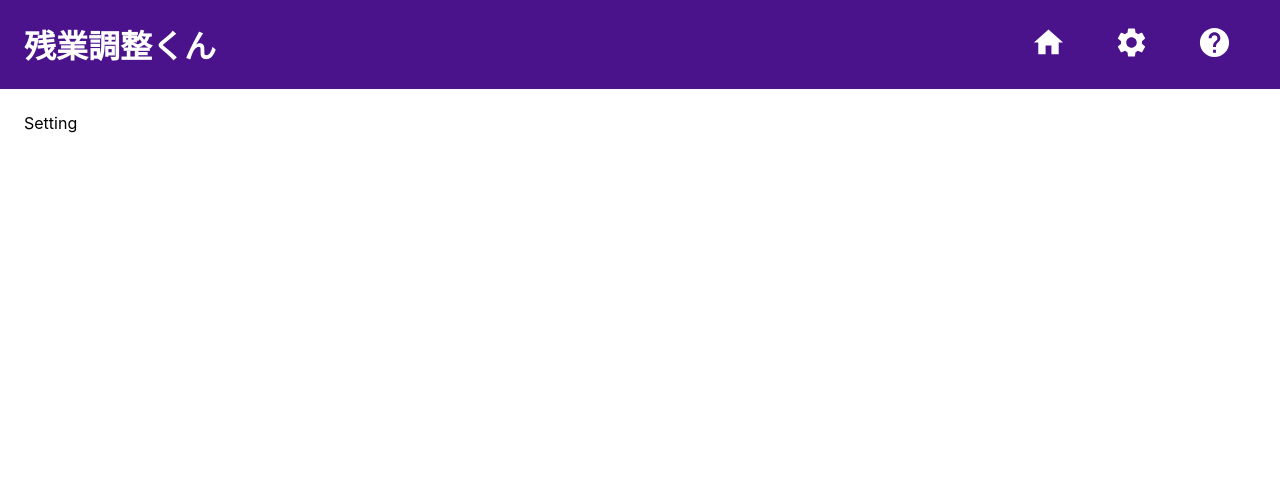
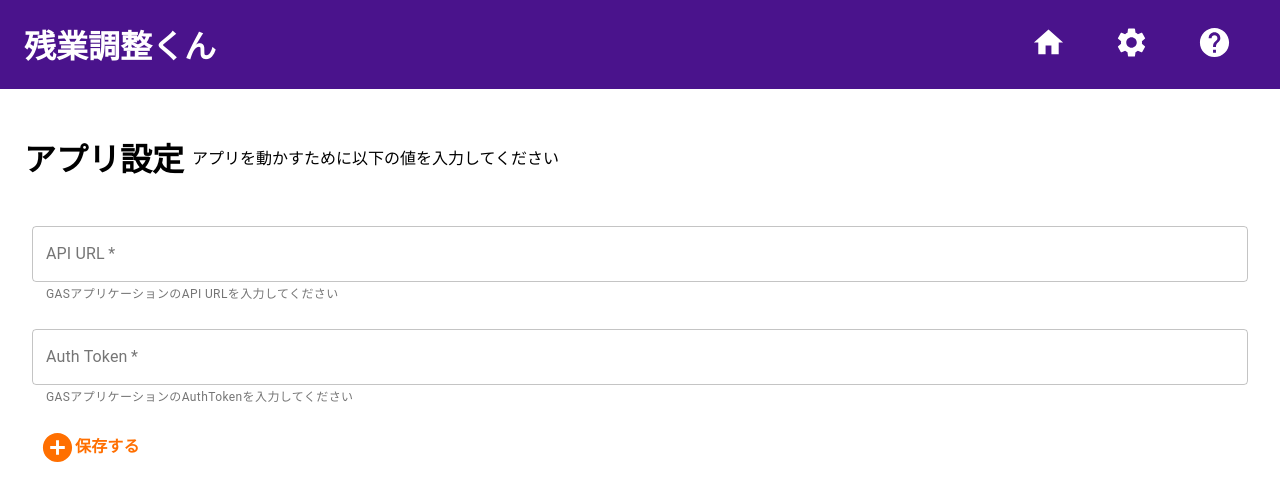
Before and after one commit to YouheiNozaki/SchoolAttendanceApp, a React (Create React App) app: page /setting in a window 1280 px wide. Shown: the top 500 px of the page. Built offline with nearby package versions, Linux system fonts and the light colour scheme.

Commit message:
buttonコンポーネントを作成,Setting画面のモックを作成

```diff
--- a/public/index.html
+++ b/public/index.html
@@ -24,7 +24,7 @@
       work correctly both with client-side routing and a non-root public URL.
       Learn how to configure a non-root public URL by running `npm run build`.
     -->
-    <title>React App</title>
+    <title>残業調整くん</title>
   </head>
   <body>
     <noscript>You need to enable JavaScript to run this app.</noscript>
--- /dev/null
+++ b/src/components/atoms/PlusButton.tsx
@@ -0,0 +1,30 @@
+import React from 'react';
+import { Button, Typography } from '@material-ui/core';
+import AddCircleIcon from '@material-ui/icons/AddCircle';
+import { makeStyles, createStyles, Theme } from '@material-ui/core/styles';
+
+type Props = {
+  text: string;
+  event?(): void;
+};
+
+const useStyles = makeStyles((theme: Theme) =>
+  createStyles({
+    root: {
+      color: theme.palette.secondary.main,
+      '& p': {
+        fontWeight: 'bold',
+      },
+    },
+  })
+);
+
+export const PlusButton: React.FC<Props> = ({ text, event }) => {
+  const classes = useStyles();
+  return (
+    <Button onClick={event} className={classes.root}>
+      <AddCircleIcon fontSize="large" />
+      <Typography>{text}</Typography>
+    </Button>
+  );
+};
--- a/src/components/molecules/DeleteDialog.tsx
+++ b/src/components/molecules/DeleteDialog.tsx
@@ -39,7 +39,7 @@ export const DeleteDialog: React.FC<Props> = ({
         aria-labelledby="form-dialog-title"
       >
         <DialogTitle id="form-dialog-title">{title}</DialogTitle>
-        <DialogContent>使用してもよろしいですか？</DialogContent>
+        <DialogContent>※使用して画面から削除されます</DialogContent>
         <DialogActions>
           <Button onClick={handleClose} color="primary">
             キャンセル
--- a/src/pages/Home.tsx
+++ b/src/pages/Home.tsx
@@ -13,13 +13,12 @@ import {
   Paper,
   Grid,
   Button,
-  Typography,
 } from '@material-ui/core';
 import DeleteIcon from '@material-ui/icons/Delete';
-import AddCircleIcon from '@material-ui/icons/AddCircle';
 import CreateIcon from '@material-ui/icons/Create';
 
 import { Layout } from '../components/layout';
+import { PlusButton } from '../components/atoms/PlusButton';
 import { FormDialog } from '../components/molecules/FormDialog';
 import { DeleteDialog } from '../components/molecules/DeleteDialog';
 
@@ -27,12 +26,6 @@ const useStyles = makeStyles((theme: Theme) =>
   createStyles({
     addButton: {
       padding: '24px',
-      '& button': {
-        color: theme.palette.secondary.main,
-        '& p': {
-          fontWeight: 'bold',
-        },
-      },
     },
     tableContainer: {
       paddding: '12px',
@@ -87,10 +80,7 @@ export const Home: React.FC = () => {
           justify="flex-end"
           className={classes.addButton}
         >
-          <Button onClick={handleOpen}>
-            <AddCircleIcon fontSize="large" />
-            <Typography>追加する</Typography>
-          </Button>
+          <PlusButton text="追加する" event={handleOpen} />
           <FormDialog
             title={'調整を作成する'}
             isOpen={open}
--- a/src/pages/Setting.tsx
+++ b/src/pages/Setting.tsx
@@ -1,11 +1,65 @@
 import React from 'react';
+import { makeStyles, createStyles, Theme } from '@material-ui/core/styles';
+import { Grid, TextField } from '@material-ui/core';
 
+import { PlusButton } from '../components/atoms/PlusButton';
 import { Layout } from '../components/layout';
 
+const useStyles = makeStyles((theme: Theme) =>
+  createStyles({
+    title: {
+      '& p': {
+        marginLeft: '8px',
+      },
+    },
+    form: {
+      '& form': {
+        margin: '8px',
+        '& button': {
+          marginTop: '8px',
+        },
+      },
+    },
+  })
+);
+
 export const Setting: React.FC = () => {
+  const classes = useStyles();
   return (
     <Layout>
-      <div>Setting</div>
+      <Grid
+        className={classes.title}
+        container
+        direction="row"
+        alignItems="center"
+      >
+        <h1>アプリ設定</h1>
+        <p>アプリを動かすために以下の値を入力してください</p>
+      </Grid>
+      <Grid className={classes.form}>
+        <form>
+          <TextField
+            required
+            id="outlined-full-width"
+            label="API URL"
+            variant="outlined"
+            fullWidth
+            margin="normal"
+            helperText="GASアプリケーションのAPI URLを入力してください"
+          />
+          <TextField
+            required
+            id="outlined-full-width"
+            label="Auth Token"
+            variant="outlined"
+            fullWidth
+            margin="normal"
+            helperText="GASアプリケーションのAuthTokenを入力してください"
+          />
+          {/* eventsを設定する */}
+          <PlusButton text="保存する" />
+        </form>
+      </Grid>
     </Layout>
   );
 };
```
